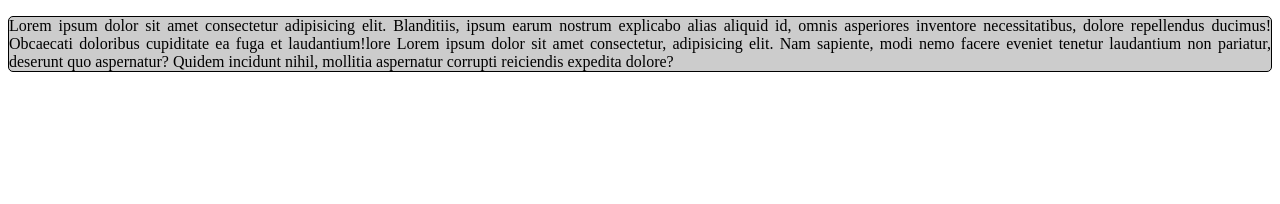
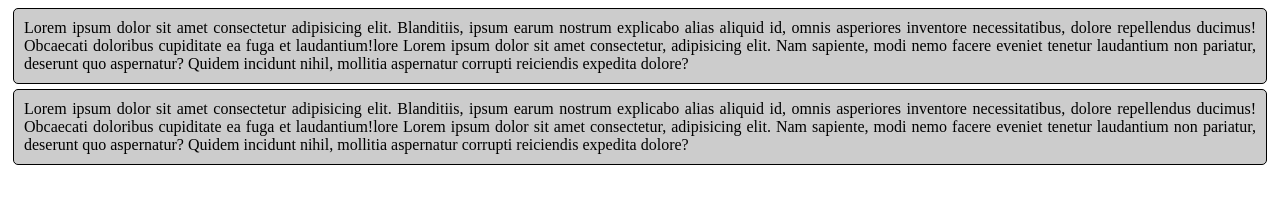
Before and after one commit to QuirinFranck/java, a plain HTML site: page index.html in a window 1280 px wide. Drawn offline with Linux system fonts and the light colour scheme.

Commit message:
modification de l'index avec un P en plus et modification de la feuille de style

```diff
--- a/index.html
+++ b/index.html
@@ -9,6 +9,7 @@
 </head>
 <body>
     <p>Lorem ipsum dolor sit amet consectetur adipisicing elit. Blanditiis, ipsum earum nostrum explicabo alias aliquid id, omnis asperiores inventore necessitatibus, dolore repellendus ducimus! Obcaecati doloribus cupiditate ea fuga et laudantium!lore Lorem ipsum dolor sit amet consectetur, adipisicing elit. Nam sapiente, modi nemo facere eveniet tenetur laudantium non pariatur, deserunt quo aspernatur? Quidem incidunt nihil, mollitia aspernatur corrupti reiciendis expedita dolore?</p>
+    <p>Lorem ipsum dolor sit amet consectetur adipisicing elit. Blanditiis, ipsum earum nostrum explicabo alias aliquid id, omnis asperiores inventore necessitatibus, dolore repellendus ducimus! Obcaecati doloribus cupiditate ea fuga et laudantium!lore Lorem ipsum dolor sit amet consectetur, adipisicing elit. Nam sapiente, modi nemo facere eveniet tenetur laudantium non pariatur, deserunt quo aspernatur? Quidem incidunt nihil, mollitia aspernatur corrupti reiciendis expedita dolore?</p>
 
 </body>
 </html>
--- a/style.css
+++ b/style.css
@@ -3,4 +3,6 @@ p {
     text-align: justify;
     border: 1px solid black;
     border-radius: 5px;
+    margin:5px;
+    padding:10px;
 }
```
